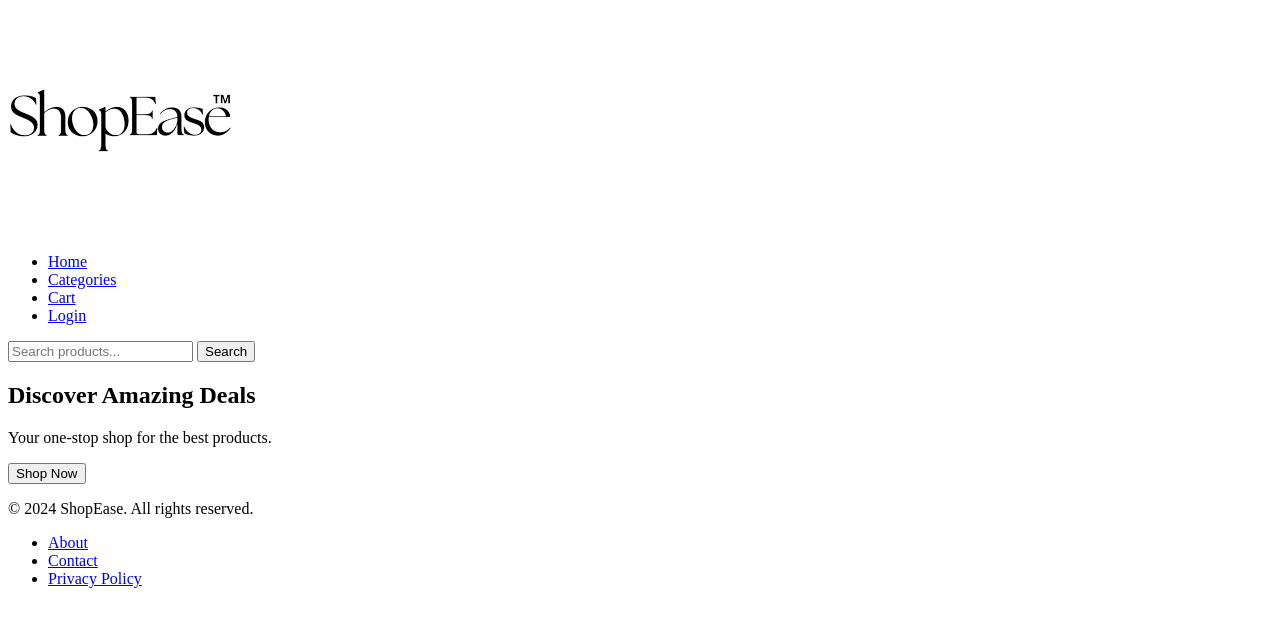
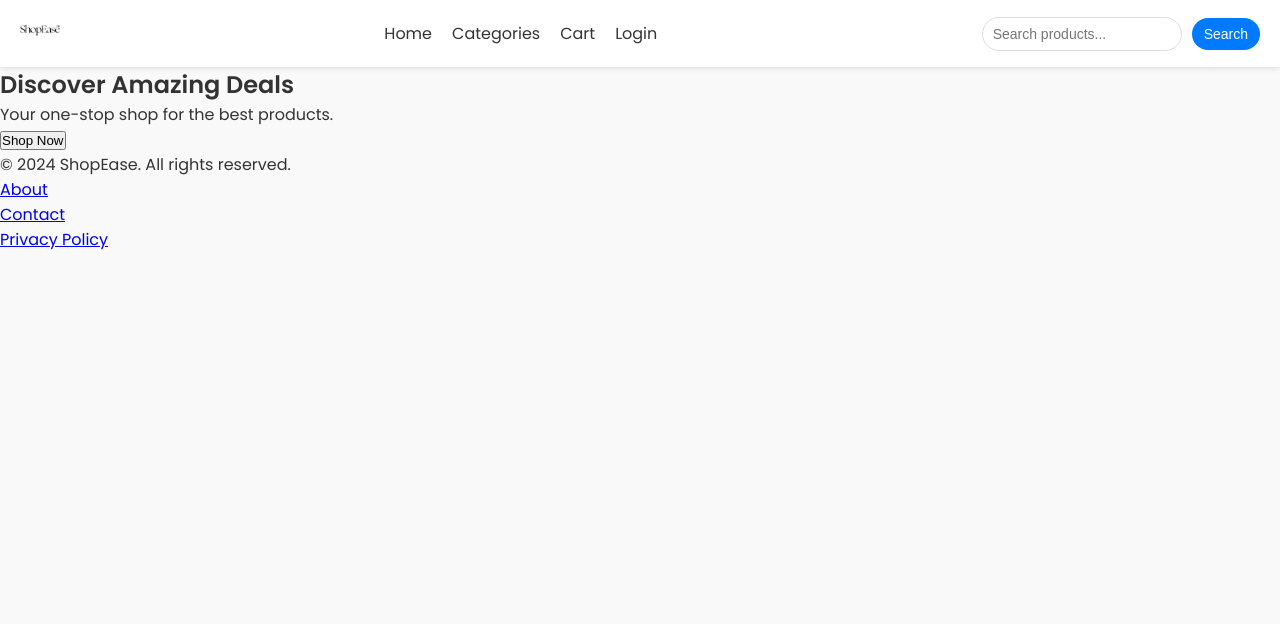
Before and after one commit to austin-area61/e-commerce-website, a plain HTML site: page index.html in a window 1280 px wide. Drawn offline with Linux system fonts and the light colour scheme.

Commit message:
Added styling to the navbar

```diff
--- a/Styles/styles.css
+++ b/Styles/styles.css
@@ -0,0 +1,87 @@
+/* General Reset */
+* {
+  margin: 0;
+  padding: 0;
+  box-sizing: border-box;
+}
+
+body {
+  font-family: "Poppins", sans-serif;
+  background-color: #f9f9f9;
+  color: #333;
+}
+
+/* Header Styles */
+header {
+  background-color: #ffffff;
+  padding: 10px 20px;
+  box-shadow: 0 2px 5px rgba(0, 0, 0, 0.1);
+  position: sticky;
+  top: 0;
+  z-index: 1000;
+}
+
+header .container {
+  display: flex;
+  align-items: center;
+  justify-content: space-between;
+}
+
+/* Logo */
+header .logo img {
+  height: 40px;
+}
+
+/* Navigation Links */
+header .nav-links {
+  list-style: none;
+  display: flex;
+  gap: 20px;
+}
+
+header .nav-links li a {
+  text-decoration: none;
+  color: #333;
+  font-weight: 500;
+  transition: color 0.3s ease;
+}
+
+header .nav-links li a:hover {
+  color: #007bff; /* Accent color for hover */
+}
+
+/* Search Bar */
+header .search-bar {
+  display: flex;
+  align-items: center;
+  gap: 10px;
+}
+
+header .search-bar input {
+  padding: 8px 10px;
+  border: 1px solid #ddd;
+  border-radius: 20px;
+  outline: none;
+  font-size: 14px;
+  width: 200px;
+  transition: border-color 0.3s ease;
+}
+
+header .search-bar input:focus {
+  border-color: #007bff; /* Accent color for focus */
+}
+
+header .search-bar button {
+  padding: 8px 12px;
+  background-color: #007bff;
+  color: #ffffff;
+  border: none;
+  border-radius: 20px;
+  cursor: pointer;
+  font-size: 14px;
+  transition: background-color 0.3s ease;
+}
+
+header .search-bar button:hover {
+  background-color: #0056b3; /* Darker shade for hover */
+}
--- a/index.html
+++ b/index.html
@@ -8,6 +8,7 @@
       href="https://fonts.googleapis.com/css2?family=Poppins:wght@400;600&display=swap"
       rel="stylesheet"
     />
+    <link rel="stylesheet" href="./Styles/styles.css" />
   </head>
   <body>
     <!-- Header -->
```
